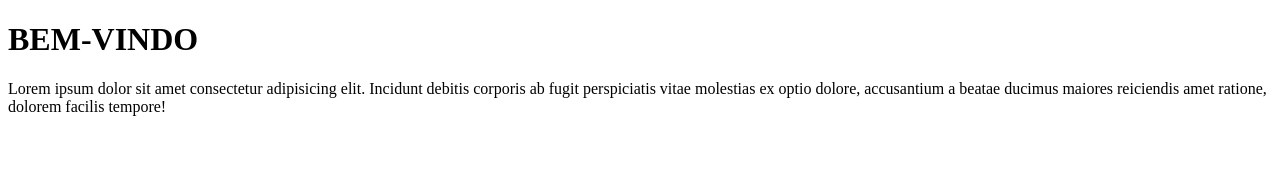
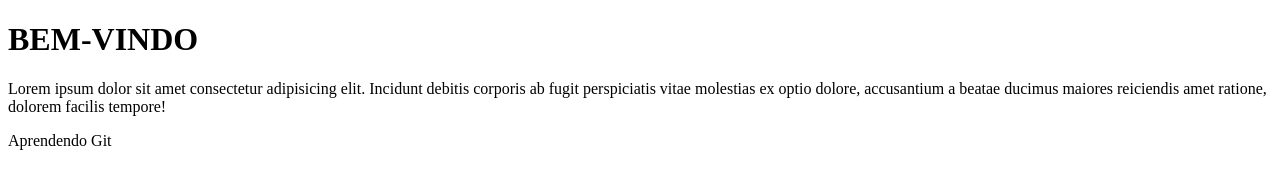
Before and after one commit to GloboBallt/ads_intro_git, a plain HTML site: page index.html in a window 1280 px wide. Drawn offline with Linux system fonts and the light colour scheme.

Commit message:
Creating footer!

```diff
--- a/index.html
+++ b/index.html
@@ -1,11 +1,13 @@
 <!DOCTYPE html>
 <html lang="en">
+
 <head>
     <meta charset="UTF-8">
     <meta http-equiv="X-UA-Compatible" content="IE=edge">
     <meta name="viewport" content="width=device-width, initial-scale=1.0">
     <title>Document</title>
 </head>
+
 <body>
     <h1>BEM-VINDO</h1>
     <p>
@@ -16,5 +18,12 @@
     <nav>
 
     </nav>
+
+    <footer>
+        <section>
+            <p>Aprendendo Git</p>
+        </section>
+    </footer>
 </body>
+
 </html>
```
